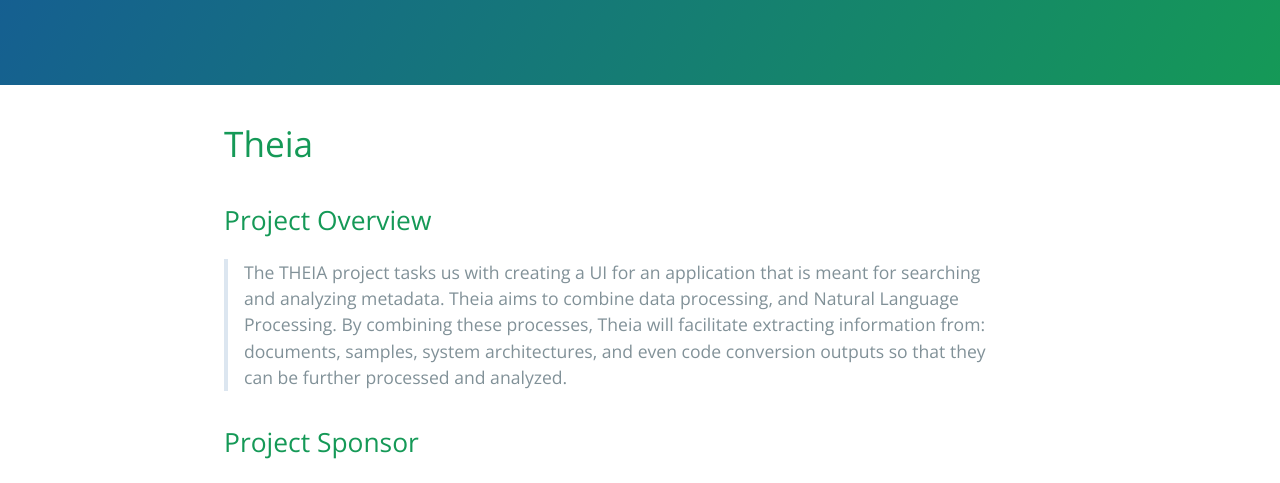
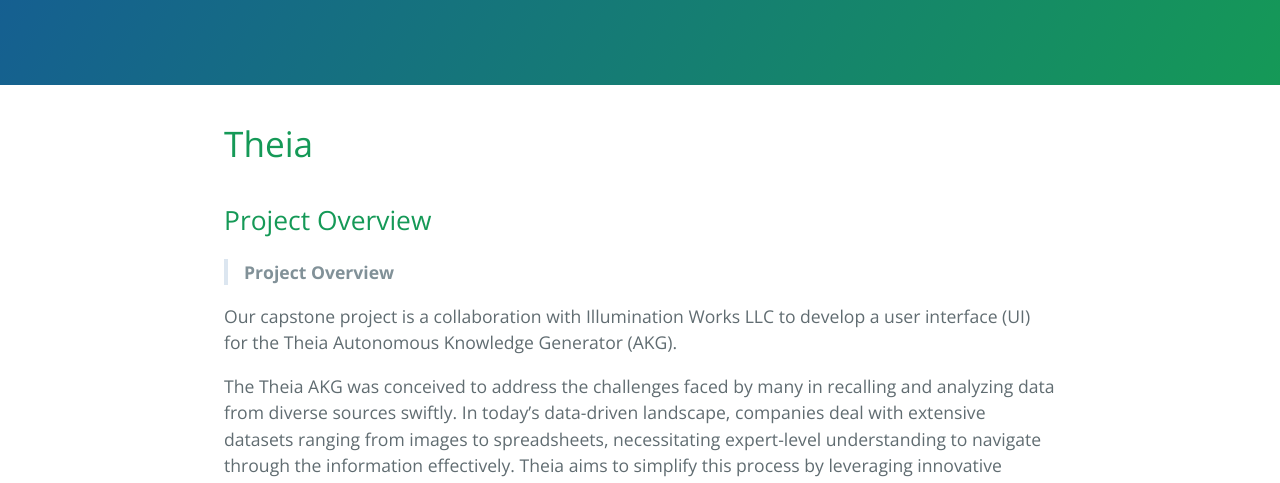
Before and after one commit to UD-CPS491-24S-Team/Team03-IlluminationWorks-Public, a Jekyll site: the page built from index.md, in a window 1280 px wide and 1400 px high, scrolled down 328 px. Shown: the top 483 px of the window. Built offline with Jekyll 4.4.1, drawn with Linux system fonts in a browser that asks for light colours; our own code applies the rules of GitHub Pages for plain Markdown files; some of the changed text lies outside the part shown.

Commit message:
project overview update

```diff
--- a/index.md
+++ b/index.md
@@ -4,7 +4,23 @@
 # Theia
 ## Project Overview
 
-> The THEIA project tasks us with creating a UI for an application that is meant for searching and analyzing metadata. Theia aims to combine data processing, and Natural Language Processing. By combining these processes, Theia will facilitate extracting information from: documents, samples, system architectures, and even code conversion outputs so that they can be further processed and analyzed.
+> **Project Overview**
+
+Our capstone project is a collaboration with Illumination Works LLC to develop a user interface (UI) for the Theia Autonomous Knowledge Generator (AKG).
+
+The Theia AKG was conceived to address the challenges faced by many in recalling and analyzing data from diverse sources swiftly. In today's data-driven landscape, companies deal with extensive datasets ranging from images to spreadsheets, necessitating expert-level understanding to navigate through the information effectively. Theia aims to simplify this process by leveraging innovative technology to extract relevant metadata from various sources, analyze data relationships, and store the information in a graph database. This approach streamlines the search and analysis of interconnected data, facilitating rapid retrieval of pertinent information.
+
+For instance, consider an article titled "Modern Agriculture in Brazil" and a spreadsheet containing fruit and vegetable prices. Theia can extract metadata from both datasets, identify commonalities such as their origin in Brazil in 2019, and establish a relationship between them in the graph database. Subsequently, a user searching for "Prices of bananas in Brazil in 2019" would receive both datasets as relevant results.
+
+Following the initial data storage, Theia employs an "Active Metadata" approach to continuously update and analyze data changes. This ensures that users can track changes in data properties and relationships over time without losing existing information.
+
+Our task from Illumination Works was to develop the UI for Theia, bridging the gap between users and the graph database. Unlike traditional database interfaces that rely on complex query languages like Cypher, Theia's UI enables users to interact with the graph database intuitively, without prior knowledge of database structure or query languages.
+
+The UI development primarily focuses on frontend implementation, with some backend integration. We are tasked with displaying information from the graph database to users in a user-friendly manner. Wireframes provided at the project's outset serve as a blueprint for the UI's structure, ensuring a seamless user experience.
+
+Backend development involves retrieving and querying data from the Neo4j graph database, converting database queries into user-friendly English sentences, and displaying the retrieved data to users. Each piece of data in the graph database is represented as a "node," containing properties and relationships that are essential for data retrieval and display.
+
+In summary, our project aims to empower users with seamless access to complex data through an intuitive UI, bridging the gap between advanced data analytics and user experience.
 
 ## Project Sponsor
 
```
